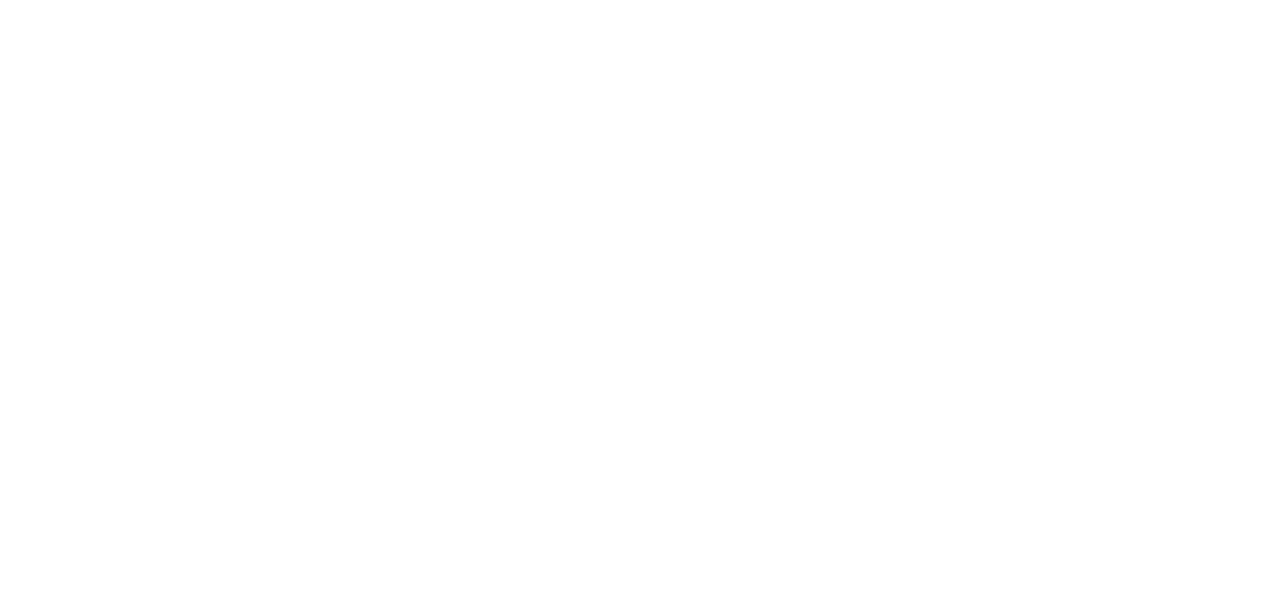
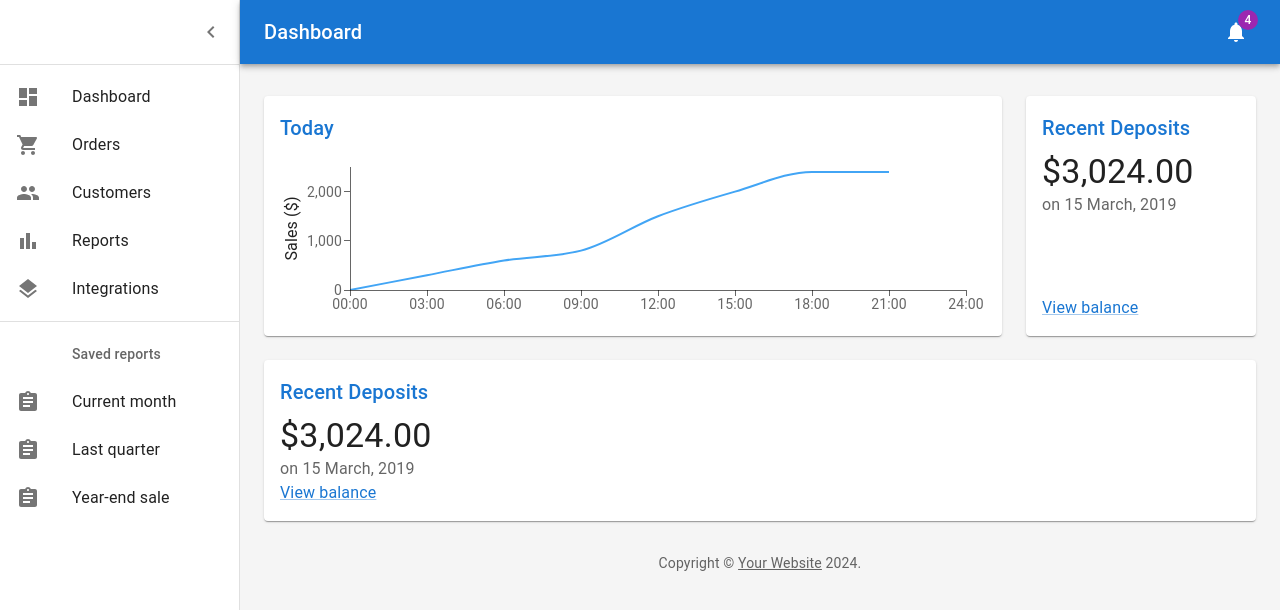
Before and after one commit to jojrms/midfy-customers, a React (Create React App) app: page / in a window 1280 px wide. Shown: the top 610 px of the page. Built offline with nearby package versions, Linux system fonts and the light colour scheme.

Commit message:
applying mui dashboard and created components

```diff
--- a/src/App.tsx
+++ b/src/App.tsx
@@ -1,7 +1,216 @@
-import React from "react";
+import * as React from "react";
+import { styled, createTheme, ThemeProvider } from "@mui/material/styles";
+import CssBaseline from "@mui/material/CssBaseline";
+import MuiDrawer from "@mui/material/Drawer";
+import Box from "@mui/material/Box";
+import MuiAppBar, { AppBarProps as MuiAppBarProps } from "@mui/material/AppBar";
+import Toolbar from "@mui/material/Toolbar";
+import List from "@mui/material/List";
+import Typography from "@mui/material/Typography";
+import Divider from "@mui/material/Divider";
+import IconButton from "@mui/material/IconButton";
+import Badge from "@mui/material/Badge";
+import Container from "@mui/material/Container";
+import Grid from "@mui/material/Grid";
+import Paper from "@mui/material/Paper";
+import Link from "@mui/material/Link";
+import MenuIcon from "@mui/icons-material/Menu";
+import ChevronLeftIcon from "@mui/icons-material/ChevronLeft";
+import NotificationsIcon from "@mui/icons-material/Notifications";
+import { mainListItems, secondaryListItems } from "./components/ListItems";
+import Chart from "./components/Charts";
+import Deposits from "./components/Deposits";
+import Orders from "./components/Orders";
+
+function Copyright(props: any) {
+  return (
+    <Typography
+      variant="body2"
+      color="text.secondary"
+      align="center"
+      {...props}
+    >
+      {"Copyright © "}
+      <Link color="inherit" href="https://mui.com/">
+        Your Website
+      </Link>{" "}
+      {new Date().getFullYear()}
+      {"."}
+    </Typography>
+  );
+}
+
+const drawerWidth: number = 240;
+
+interface AppBarProps extends MuiAppBarProps {
+  open?: boolean;
+}
+
+const AppBar = styled(MuiAppBar, {
+  shouldForwardProp: (prop) => prop !== "open",
+})<AppBarProps>(({ theme, open }) => ({
+  zIndex: theme.zIndex.drawer + 1,
+  transition: theme.transitions.create(["width", "margin"], {
+    easing: theme.transitions.easing.sharp,
+    duration: theme.transitions.duration.leavingScreen,
+  }),
+  ...(open && {
+    marginLeft: drawerWidth,
+    width: `calc(100% - ${drawerWidth}px)`,
+    transition: theme.transitions.create(["width", "margin"], {
+      easing: theme.transitions.easing.sharp,
+      duration: theme.transitions.duration.enteringScreen,
+    }),
+  }),
+}));
+
+const Drawer = styled(MuiDrawer, {
+  shouldForwardProp: (prop) => prop !== "open",
+})(({ theme, open }) => ({
+  "& .MuiDrawer-paper": {
+    position: "relative",
+    whiteSpace: "nowrap",
+    width: drawerWidth,
+    transition: theme.transitions.create("width", {
+      easing: theme.transitions.easing.sharp,
+      duration: theme.transitions.duration.enteringScreen,
+    }),
+    boxSizing: "border-box",
+    ...(!open && {
+      overflowX: "hidden",
+      transition: theme.transitions.create("width", {
+        easing: theme.transitions.easing.sharp,
+        duration: theme.transitions.duration.leavingScreen,
+      }),
+      width: theme.spacing(7),
+      [theme.breakpoints.up("sm")]: {
+        width: theme.spacing(9),
+      },
+    }),
+  },
+}));
+
+// TODO remove, this demo shouldn't need to reset the theme.
+const defaultTheme = createTheme();
 
 function App() {
-  return <div className="App"></div>;
+  const [open, setOpen] = React.useState(true);
+  const toggleDrawer = () => {
+    setOpen(!open);
+  };
+
+  return (
+    <ThemeProvider theme={defaultTheme}>
+      <Box sx={{ display: "flex" }}>
+        <CssBaseline />
+        <AppBar position="absolute" open={open}>
+          <Toolbar
+            sx={{
+              pr: "24px", // keep right padding when drawer closed
+            }}
+          >
+            <IconButton
+              edge="start"
+              color="inherit"
+              aria-label="open drawer"
+              onClick={toggleDrawer}
+              sx={{
+                marginRight: "36px",
+                ...(open && { display: "none" }),
+              }}
+            >
+              <MenuIcon />
+            </IconButton>
+            <Typography
+              component="h1"
+              variant="h6"
+              color="inherit"
+              noWrap
+              sx={{ flexGrow: 1 }}
+            >
+              Dashboard
+            </Typography>
+            <IconButton color="inherit">
+              <Badge badgeContent={4} color="secondary">
+                <NotificationsIcon />
+              </Badge>
+            </IconButton>
+          </Toolbar>
+        </AppBar>
+        <Drawer variant="permanent" open={open}>
+          <Toolbar
+            sx={{
+              display: "flex",
+              alignItems: "center",
+              justifyContent: "flex-end",
+              px: [1],
+            }}
+          >
+            <IconButton onClick={toggleDrawer}>
+              <ChevronLeftIcon />
+            </IconButton>
+          </Toolbar>
+          <Divider />
+          <List component="nav">
+            {mainListItems}
+            <Divider sx={{ my: 1 }} />
+            {secondaryListItems}
+          </List>
+        </Drawer>
+        <Box
+          component="main"
+          sx={{
+            backgroundColor: (theme) =>
+              theme.palette.mode === "light"
+                ? theme.palette.grey[100]
+                : theme.palette.grey[900],
+            flexGrow: 1,
+            height: "100vh",
+            overflow: "auto",
+          }}
+        >
+          <Toolbar />
+          <Container maxWidth="lg" sx={{ mt: 4, mb: 4 }}>
+            <Grid container spacing={3}>
+              {/* Chart */}
+              <Grid item xs={12} md={8} lg={9}>
+                <Paper
+                  sx={{
+                    p: 2,
+                    display: "flex",
+                    flexDirection: "column",
+                    height: 240,
+                  }}
+                >
+                  <Chart />
+                </Paper>
+              </Grid>
+              {/* Recent Deposits */}
+              <Grid item xs={12} md={4} lg={3}>
+                <Paper
+                  sx={{
+                    p: 2,
+                    display: "flex",
+                    flexDirection: "column",
+                    height: 240,
+                  }}
+                >
+                  <Deposits />
+                </Paper>
+              </Grid>
+              {/* Recent Orders */}
+              <Grid item xs={12}>
+                <Paper sx={{ p: 2, display: "flex", flexDirection: "column" }}>
+                  <Orders />
+                </Paper>
+              </Grid>
+            </Grid>
+            <Copyright sx={{ pt: 4 }} />
+          </Container>
+        </Box>
+      </Box>
+    </ThemeProvider>
+  );
 }
 
 export default App;
```
